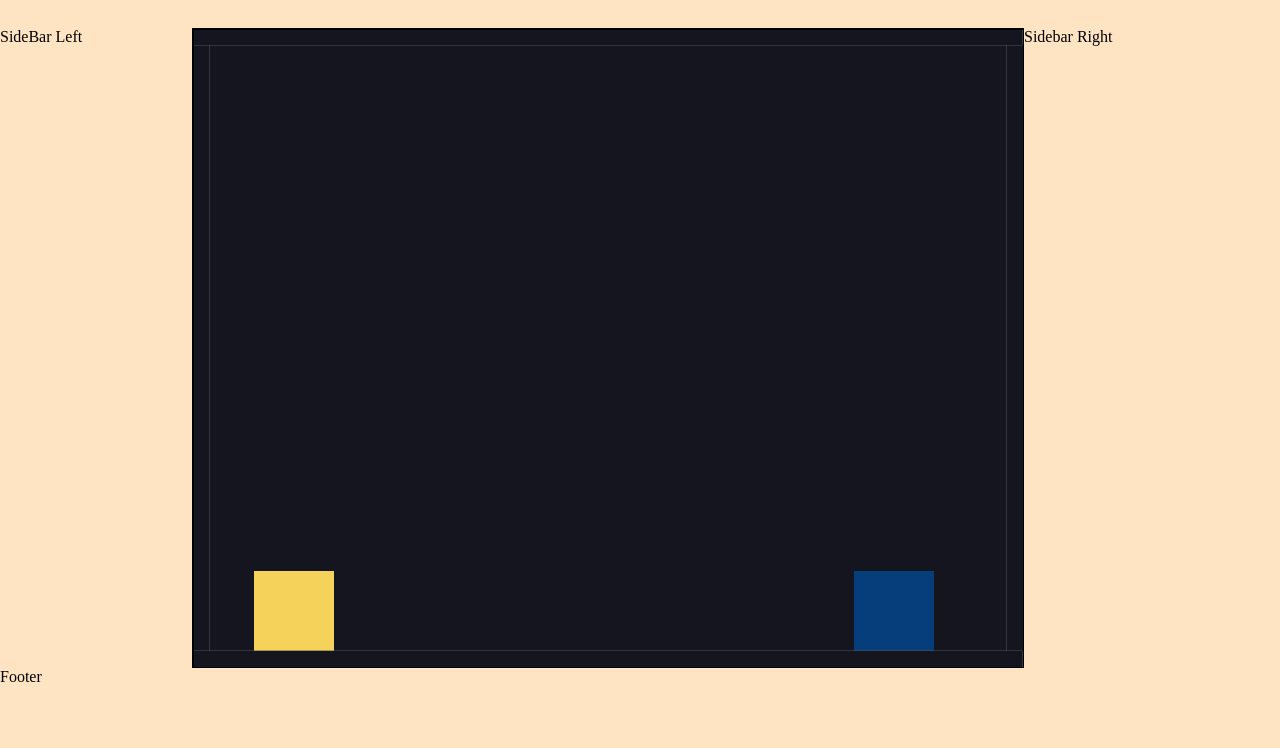
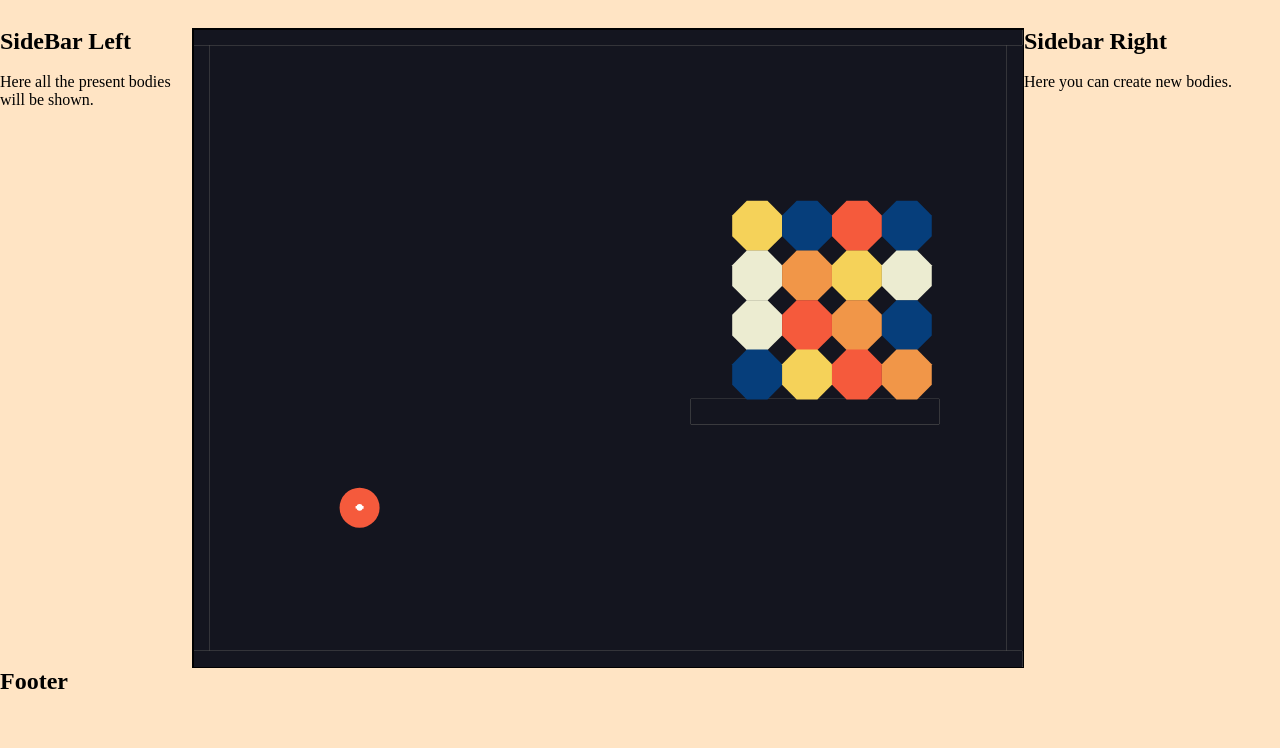
Before and after one commit to Meet7834/Matter-Madness, a plain HTML site: page index.html in a window 1280 px wide. Shown: the part 52-800 px from the top of the page. Drawn offline with Linux system fonts and the light colour scheme.

Commit message:
added a demo game and restructured the files

```diff
--- a/index.html
+++ b/index.html
@@ -10,18 +10,38 @@
 
 <body>
     <header>
-        <div class="navbar">Navbar</div>
+        <div class="navbar">
+            <h3>Logo</h3>
+            <h1>Matter Madness</h1>
+            <div>
+                <button>Clear Playground</button>
+                <button>Slingshot Game</button>
+            </div>
+        </div>
     </header>
     <div class="main-container">
-        <div class="sidebar-left">SideBar Left</div>
+        <div class="sidebar-left">
+            <h2>SideBar Left</h2>
+            <br>
+            <p>Here all the present bodies will be shown.</p>
+        </div>
         <div id="canvas"> </div>
-        <div class="sidebar-right"> Sidebar Right</div>
+        <div class="sidebar-right">
+            <h2>Sidebar Right</h2>
+            <br>
+            <p>Here you can create new bodies.</p>
+        </div>
     </div>
     <footer>
-        <div class="footer">Footer</div>
+        <div class="footer">
+            <h2>Footer</h2>
+        </div>
     </footer>
     <script src="./js/libraries/matter.js"></script>
-    <script src="./js/index.js"></script>
+    <script src="./js/render/world.js"></script>
+    <script src="./js/render/demo.js"></script>
+    <script src="./js/utils/utils.js"></script>
+    <script src="./js/main.js"></script>
 </body>
 
 </html>
--- a/js/index.js
+++ /dev/null
@@ -1,121 +0,0 @@
-// destrcturing for easier access
-const Engine = Matter.Engine,
-    Render = Matter.Render,
-    Runner = Matter.Runner,
-    Bodies = Matter.Bodies,
-    Body = Matter.Body,
-    Composite = Matter.Composite,
-    World = Matter.World,
-    Mouse = Matter.Mouse;
-
-const engine = Engine.create();
-
-// this will be used for resizing and initializing size of walls
-const canvas = document.getElementById("canvas");
-let canvasHeight = canvas.clientHeight;
-let canvasWidth = canvas.clientWidth;
-
-const bodies = []; // this array will keep track of bodies inside the world
-
-// create boundries or walls for each side of the canvas (30 is the thickness).
-// arguments: x pos, y pos, width, height, opt
-// x and y are supposed to be center of mass
-const groundWall = Bodies.rectangle(canvasWidth / 2, canvasHeight + 235, canvasWidth , 500, { isStatic: true})
-const rightWall = Bodies.rectangle(canvasWidth + 235, canvasHeight / 2, 500, canvasHeight , { isStatic: true })
-const leftWall = Bodies.rectangle(-235, canvasHeight / 2, 500, canvasHeight , { isStatic: true })
-const topWall = Bodies.rectangle(canvasWidth / 2, -235, canvasWidth , 500, { isStatic: true })
-
-// create 2 squares to play around with.
-const boxA = Bodies.rectangle(100, 210, 80, 80);
-const boxB = Bodies.rectangle(700, 70, 80, 80);
-
-// push all the bodies in the array so that it's easier to render
-bodies.push(boxA);
-bodies.push(boxB);
-bodies.push(rightWall);
-bodies.push(leftWall);
-bodies.push(topWall);
-bodies.push(groundWall);
-
-// for rendering the canvas
-let render = Render.create({
-    element: document.querySelector("#canvas"),
-    engine: engine,
-    options: {
-        height: canvas.clientHeight + 1,
-        width: canvas.clientWidth + 1,
-        wireframes: false // this will make bodies look little bit better graphics wise
-    }
-});
-
-// to drag bodies around we will need to create a mouse constraint
-let mouse = Mouse.create(render.canvas);
-let mouseConstraint = Matter.MouseConstraint.create(engine, {
-    mouse: mouse,
-    constraint: {
-        render: { visible: false }
-    }
-})
-render.mouse = mouse;
-bodies.push(mouseConstraint);
-
-// add all the bodies we created to the world
-World.add(engine.world, bodies);
-
-// render the world
-Runner.run(engine);
-Render.run(render);
-
-// if user resizes window this will resize canvas and walls
-const resizeCanvas = () =>{
-
-    // recalculates the height and width of the canvas
-    canvasHeight = canvas.clientHeight;
-    canvasWidth = canvas.clientWidth;
-
-    // updates center of mass of all the walls
-    Body.setPosition(groundWall, { x: canvasWidth / 2, y: canvasHeight + 235});
-    Body.setPosition(rightWall, { x: canvasWidth + 235, y: canvasHeight / 2 });
-    Body.setPosition(leftWall, { x: -235, y: canvasHeight / 2 });
-    Body.setPosition(topWall, { x: canvasWidth / 2, y: -235 });
-
-    // updates all 4 vertices of each wall. NOTE: vertices order : topLeft -> topRight -> bottomRight -> bottomLeft
-    Body.setVertices(groundWall, [
-        { x: 0, y: canvasHeight}, // topLeft
-        { x: canvasWidth, y: canvasHeight }, // topRight
-        { x: canvasWidth, y: canvasHeight + 500 }, // bottomRight
-        { x: 0, y: canvasHeight + 500} // bottomLeft
-    ]);
-
-    Body.setVertices(rightWall, [
-        { x: canvasWidth, y: 0 }, // topLeft
-        { x: canvasWidth + 500, y: 0 }, // topRight
-        { x: canvasWidth + 500, y: canvasHeight}, // bottomRight
-        { x: canvasWidth, y: canvasHeight} // bottomLeft
-    ]);
-
-    Body.setVertices(leftWall, [
-        { x: -500, y: 0 }, // topLeft
-        { x: 0, y: 0 }, // topRight
-        { x: 0, y: canvasHeight }, // bottomRight
-        { x: -500, y: canvasHeight } // bottomLeft
-    ]);
-
-    Body.setVertices(topWall, [
-        { x: 0, y: -500 }, // topLeft
-        { x: canvasWidth, y: -500 }, // topRight
-        { x: canvasWidth, y: 0 }, // bottomRight
-        { x: 0, y: 0 } // bottomLeft
-    ]);
-
-    // resizes the canvas. NOTE: added +1 becuase it looked little glitchy in with the previous length
-    render.bounds.max.x = canvasWidth + 1;
-    render.bounds.max.y = canvasHeight + 1;
-    render.options.width = canvasWidth + 1;
-    render.options.height = canvasHeight + 1;
-    render.canvas.width = canvasWidth + 1;
-    render.canvas.height = canvasHeight + 1;
-}
-
-// canvas will resize if the user resizes browser window
-window.addEventListener('resize', resizeCanvas);
--- /dev/null
+++ b/js/main.js
@@ -0,0 +1,9 @@
+renderWorld(); // renders the world
+addWalls(); // adds walls to the world
+renderDemo(); // renders the demo slingshot game
+
+// add all the bodies we created to the world
+World.add(engine.world, bodies);
+
+// canvas will resize if the user resizes browser window
+window.addEventListener('resize', resizeCanvas);
--- /dev/null
+++ b/js/render/demo.js
@@ -0,0 +1,40 @@
+// it will render the demo slingshot game
+const renderDemo = () => {
+
+    // make a platform and place some hexagons on it
+    let platform = Matter.Bodies.rectangle(canvasWidth * 0.75, canvasHeight * 0.6, canvasWidth * 0.30, 25, { isStatic: true });
+    let stack = Matter.Composites.stack(canvasWidth * 0.65, canvasHeight * 0.1, 4, 4, 0, 0, function (x, y) {
+        return Matter.Bodies.polygon(x, y, 8, 27); // 3rd value is number of sides, 4th is size of each polygon
+    });
+
+    // make a ball and a constraint(spring)
+    let ball = Matter.Bodies.circle(canvasWidth * 0.20, canvasHeight * 0.75, 20);
+    let sling = Matter.Constraint.create({
+        pointA: { x: canvasWidth * 0.20, y: canvasHeight * 0.75 },
+        bodyB: ball, // attach other side of spring to the ball
+        stiffness: 0.05 // stiffness of the spring/constraint
+    });
+
+    // if the body which is fired is ball then set firing to true
+    let firing = false;
+    Matter.Events.on(mouseConstraint, 'enddrag', function (e) {
+        if (e.body === ball) firing = true;
+    });
+
+    // after dragging is ended update the engine
+    Matter.Events.on(engine, 'afterUpdate', function () {
+        if (firing && Math.abs(ball.position.x - canvasWidth * 0.20) < 20 && Math.abs(ball.position.y - canvasHeight * 0.75) < 20)  { // checks condition to see if it should fire the ball
+            ball = Matter.Bodies.circle(canvasWidth * 0.20, canvasHeight * 0.75, 20); // make another ball at the same place
+            Matter.World.add(engine.world, ball); // add the new the world
+            bodies.push(ball); // add new ball to our array
+            sling.bodyB = ball; // attack spring to it
+            firing = false; // set firing to false
+        }
+    });
+
+    // push all the bodies to the bodies array
+    bodies.push(platform);
+    bodies.push(stack);
+    bodies.push(ball);
+    bodies.push(sling);
+}
--- /dev/null
+++ b/js/render/world.js
@@ -0,0 +1,47 @@
+// destrcturing for easier access
+const Engine = Matter.Engine,
+    Render = Matter.Render,
+    Runner = Matter.Runner,
+    Bodies = Matter.Bodies,
+    Body = Matter.Body,
+    Composite = Matter.Composite,
+    World = Matter.World,
+    Mouse = Matter.Mouse;
+
+const bodies = []; // this array will keep track of bodies inside the world
+
+// this will be used for resizing and initializing size of walls
+const canvas = document.getElementById("canvas");
+let canvasHeight = canvas.clientHeight;
+let canvasWidth = canvas.clientWidth;
+let render = null;
+const engine = Engine.create();
+let mouseConstraint = null;
+
+const renderWorld = () => {
+    // for rendering the canvas
+    render = Render.create({
+        element: document.querySelector("#canvas"),
+        engine: engine,
+        options: {
+            height: canvas.clientHeight + 1,
+            width: canvas.clientWidth + 1,
+            wireframes: false // this will make bodies look little bit better graphics wise
+        }
+    });
+
+    // to drag bodies around we will need to create a mouse constraint
+    let mouse = Mouse.create(render.canvas);
+    mouseConstraint = Matter.MouseConstraint.create(engine, {
+        mouse: mouse,
+        constraint: {
+            render: { visible: false }
+        }
+    })
+    render.mouse = mouse;
+    bodies.push(mouseConstraint);
+
+    // render the world
+    Runner.run(engine);
+    Render.run(render);
+}
--- /dev/null
+++ b/js/utils/utils.js
@@ -0,0 +1,72 @@
+// functions: addWalls, resizeCanvas;
+
+let groundWall = null;
+let rightWall = null;
+let leftWall = null;
+let topWall = null;
+
+const addWalls = () => {
+    // create boundries or walls for each side of the canvas.
+    // arguments: x pos, y pos, width, height, opt
+    // x and y are supposed to be center of mass
+    groundWall = Bodies.rectangle(canvasWidth / 2, canvasHeight + 235, canvasWidth, 500, { isStatic: true })
+    rightWall = Bodies.rectangle(canvasWidth + 235, canvasHeight / 2, 500, canvasHeight, { isStatic: true })
+    leftWall = Bodies.rectangle(-235, canvasHeight / 2, 500, canvasHeight, { isStatic: true })
+    topWall = Bodies.rectangle(canvasWidth / 2, -235, canvasWidth, 500, { isStatic: true })
+
+    bodies.push(rightWall);
+    bodies.push(leftWall);
+    bodies.push(topWall);
+    bodies.push(groundWall);
+}
+
+// if user resizes window this will resize canvas and walls
+const resizeCanvas = () => {
+
+    // recalculates the height and width of the canvas
+    canvasHeight = canvas.clientHeight;
+    canvasWidth = canvas.clientWidth;
+
+    // updates center of mass of all the walls
+    Body.setPosition(groundWall, { x: canvasWidth / 2, y: canvasHeight + 235 });
+    Body.setPosition(rightWall, { x: canvasWidth + 235, y: canvasHeight / 2 });
+    Body.setPosition(leftWall, { x: -235, y: canvasHeight / 2 });
+    Body.setPosition(topWall, { x: canvasWidth / 2, y: -235 });
+
+    // updates all 4 vertices of each wall. NOTE: vertices order : topLeft -> topRight -> bottomRight -> bottomLeft
+    Body.setVertices(groundWall, [
+        { x: 0, y: canvasHeight }, // topLeft
+        { x: canvasWidth, y: canvasHeight }, // topRight
+        { x: canvasWidth, y: canvasHeight + 500 }, // bottomRight
+        { x: 0, y: canvasHeight + 500 } // bottomLeft
+    ]);
+
+    Body.setVertices(rightWall, [
+        { x: canvasWidth, y: 0 }, // topLeft
+        { x: canvasWidth + 500, y: 0 }, // topRight
+        { x: canvasWidth + 500, y: canvasHeight }, // bottomRight
+        { x: canvasWidth, y: canvasHeight } // bottomLeft
+    ]);
+
+    Body.setVertices(leftWall, [
+        { x: -500, y: 0 }, // topLeft
+        { x: 0, y: 0 }, // topRight
+        { x: 0, y: canvasHeight }, // bottomRight
+        { x: -500, y: canvasHeight } // bottomLeft
+    ]);
+
+    Body.setVertices(topWall, [
+        { x: 0, y: -500 }, // topLeft
+        { x: canvasWidth, y: -500 }, // topRight
+        { x: canvasWidth, y: 0 }, // bottomRight
+        { x: 0, y: 0 } // bottomLeft
+    ]);
+
+    // resizes the canvas. NOTE: added +1 becuase it looked little glitchy in with the previous length
+    render.bounds.max.x = canvasWidth + 1;
+    render.bounds.max.y = canvasHeight + 1;
+    render.options.width = canvasWidth + 1;
+    render.options.height = canvasHeight + 1;
+    render.canvas.width = canvasWidth + 1;
+    render.canvas.height = canvasHeight + 1;
+}
--- a/styles/styles.css
+++ b/styles/styles.css
@@ -15,31 +15,33 @@ header{
     background-color: bisque;
 }
 
-.main-container{
-    height: 80%;
-    width: 100%;
-    display: flex;
-    background-color: cadetblue;
-}
-
-.sidebar-right{
-    width: 20%;
-    background-color:bisque;
-}
-
-.sidebar-left{
-    width: 15%;
-    background-color: bisque;
-}
-
-#canvas{
-    width: 65%;
-    background-color: cyan;
-    border: 2px solid black ;
-}
-
 footer{
     height: 10vh;
     width: 100vw;
     background-color:bisque;
 }
+
+.navbar{
+    display: flex;
+    justify-content:space-between;
+}
+
+.main-container{
+    height: 80%;
+    width: 100%;
+    display: flex;
+    background-color: bisque;
+}
+
+.sidebar-right{
+    width: 20%;
+}
+
+.sidebar-left{
+    width: 15%;
+}
+
+#canvas{
+    width: 65%;
+    border: 2px solid black ;
+}
```
Also changed, not shown: 2 other files.
